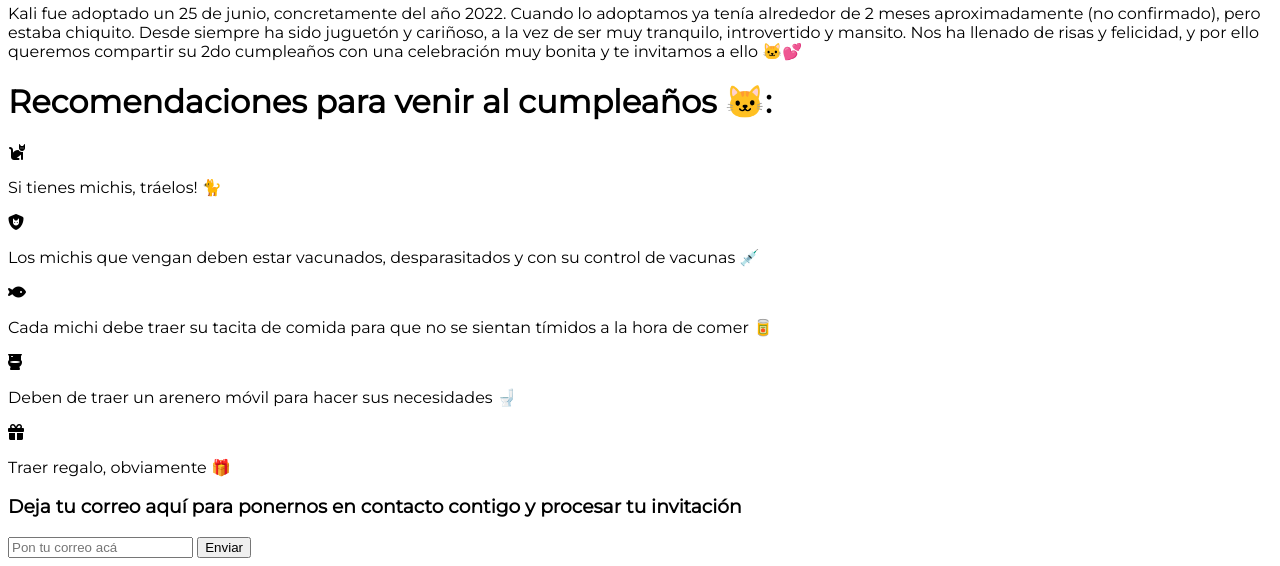
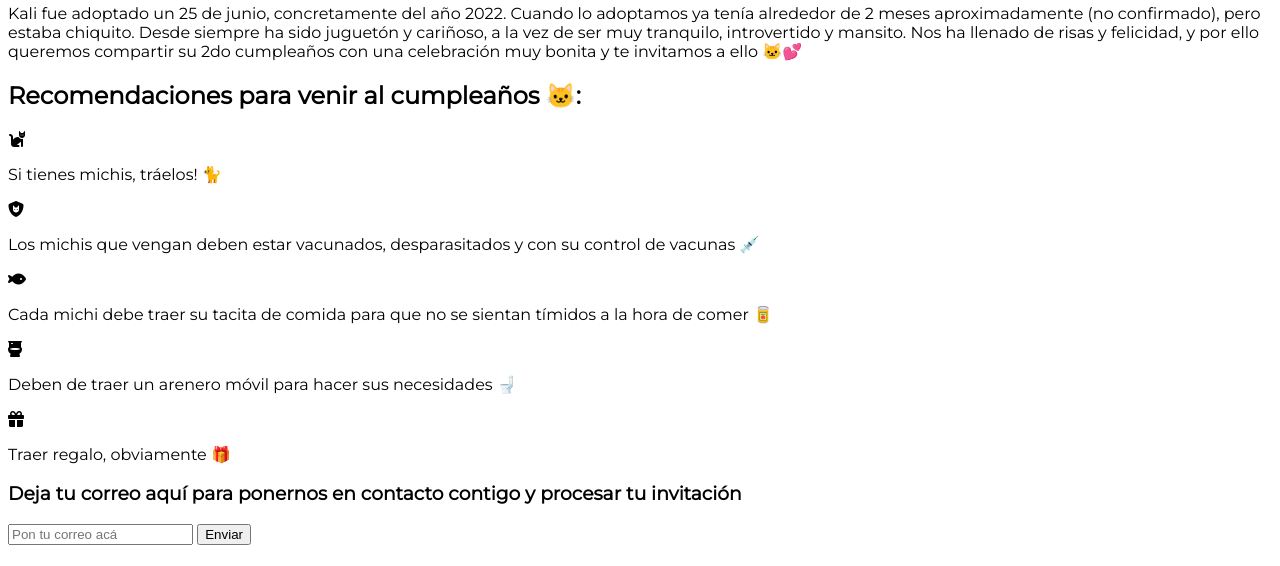
Before and after one commit to led3zma/cumple_kali, a plain HTML site: page index.html in a window 1280 px wide. Shown: the part 630-1196 px from the top of the page. Drawn offline with Linux system fonts and the light colour scheme.

Commit message:
REFACTOR: Modificar etiqueta de título de la sección Recomendaciones

```diff
--- a/index.html
+++ b/index.html
@@ -29,7 +29,7 @@
       <p>Kali fue adoptado un 25 de junio, concretamente del año 2022. Cuando lo adoptamos ya tenía alrededor de 2 meses aproximadamente (no confirmado), pero estaba chiquito. Desde siempre ha sido juguetón y cariñoso, a la vez de ser muy tranquilo, introvertido y mansito. Nos ha llenado de risas y felicidad, y por ello queremos compartir su 2do cumpleaños con una celebración muy bonita y te invitamos a ello 🐱💕</p>
     </div>
 
-    <h1 id="recommendations">Recomendaciones para venir al cumpleaños 🐱:</h1>
+    <h2 id="recommendations">Recomendaciones para venir al cumpleaños 🐱:</h2>
     <div class="recommendations-container">
       <p class="recommendation-p">
         <i class="fa-solid fa-cat"></i>
```
